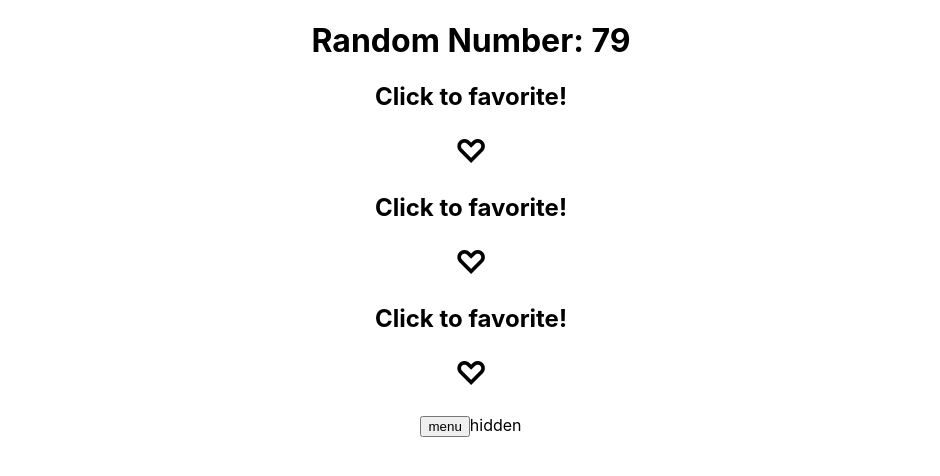
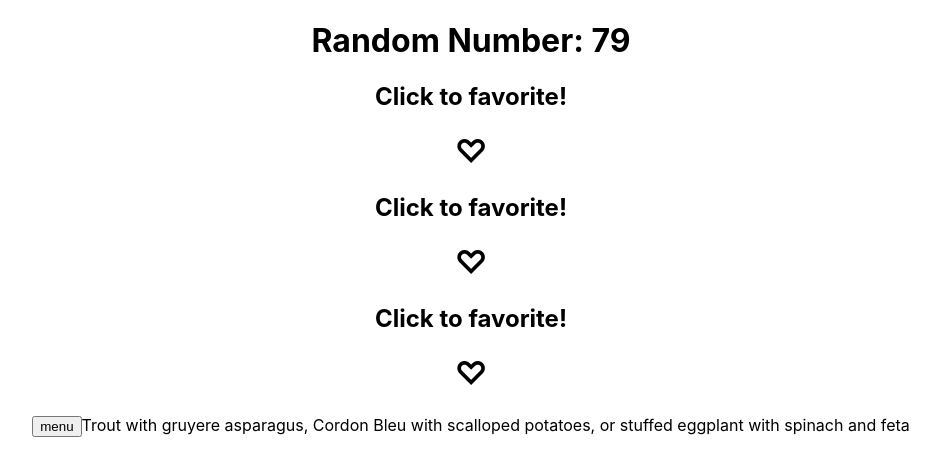
Before and after one commit to cvs181801/higher-order-components, a React (Create React App) app: page / in a window 1280 px wide. Shown: the top 476 px of the page, without its empty margins (169-1109 px from the left). Built offline with nearby package versions, Linux system fonts and the light colour scheme.

Commit message:
play with adding the defaultOnValue prop

```diff
--- a/src/components/Favorite.js
+++ b/src/components/Favorite.js
@@ -3,7 +3,7 @@ import Toggler from './Toggler'
 
 function Favorite() {
     return (
-        <Toggler render={
+        <Toggler defaultOnValue={false} render={
             (on, toggle) => (
                 <div>
                     <h2>Click to favorite!</h2>
--- a/src/components/Menu.js
+++ b/src/components/Menu.js
@@ -5,13 +5,13 @@ function Menu() {
 
     const menu = `Trout with gruyere asparagus, Cordon Bleu with scalloped potatoes, or stuffed eggplant with spinach and feta`;
     return (
-            <Toggler render={
+            <Toggler defaultOnValue={true} render={
                 (on, toggle) => (
                     <div>
                         <button
                             onClick={toggle}
                         >menu</button>
-                            {on ? menu : "hidden"}
+                            {on ? menu : "show menu"}
                     </div>
                 )
             }/>
```
